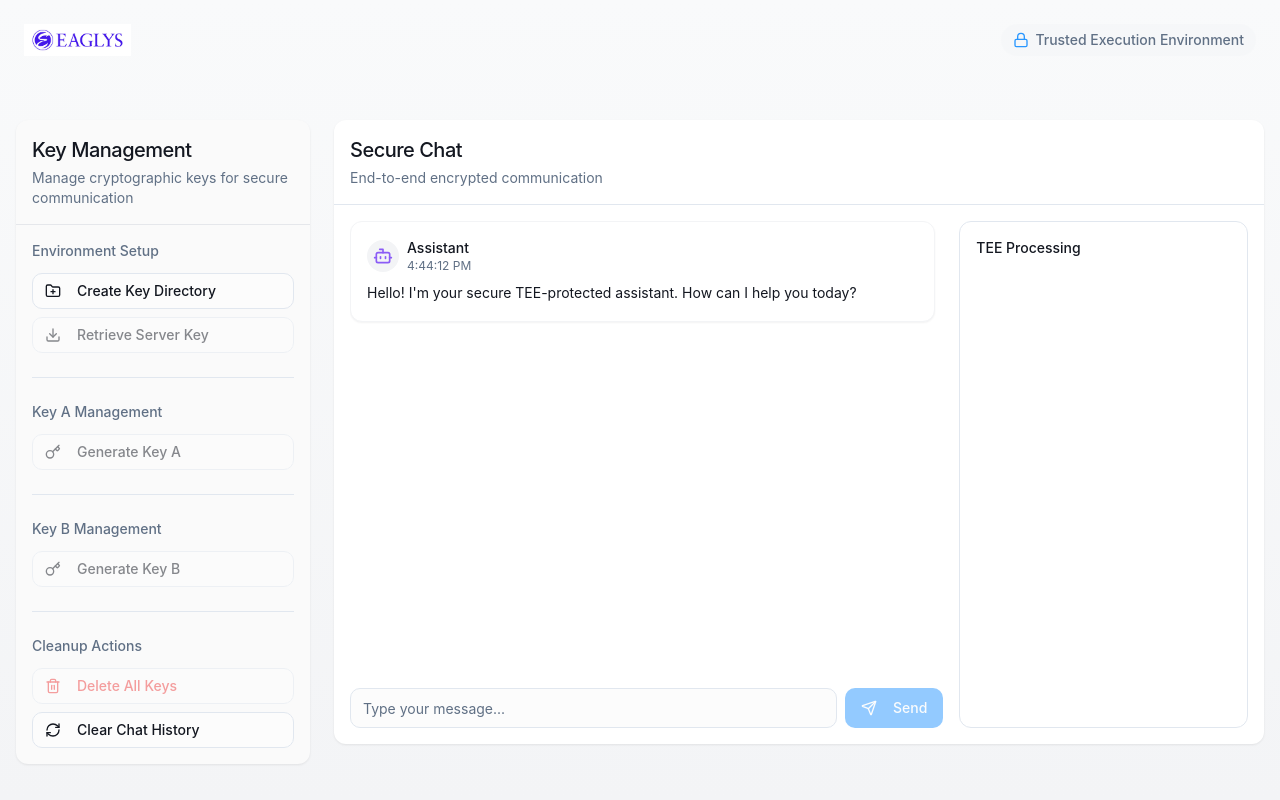
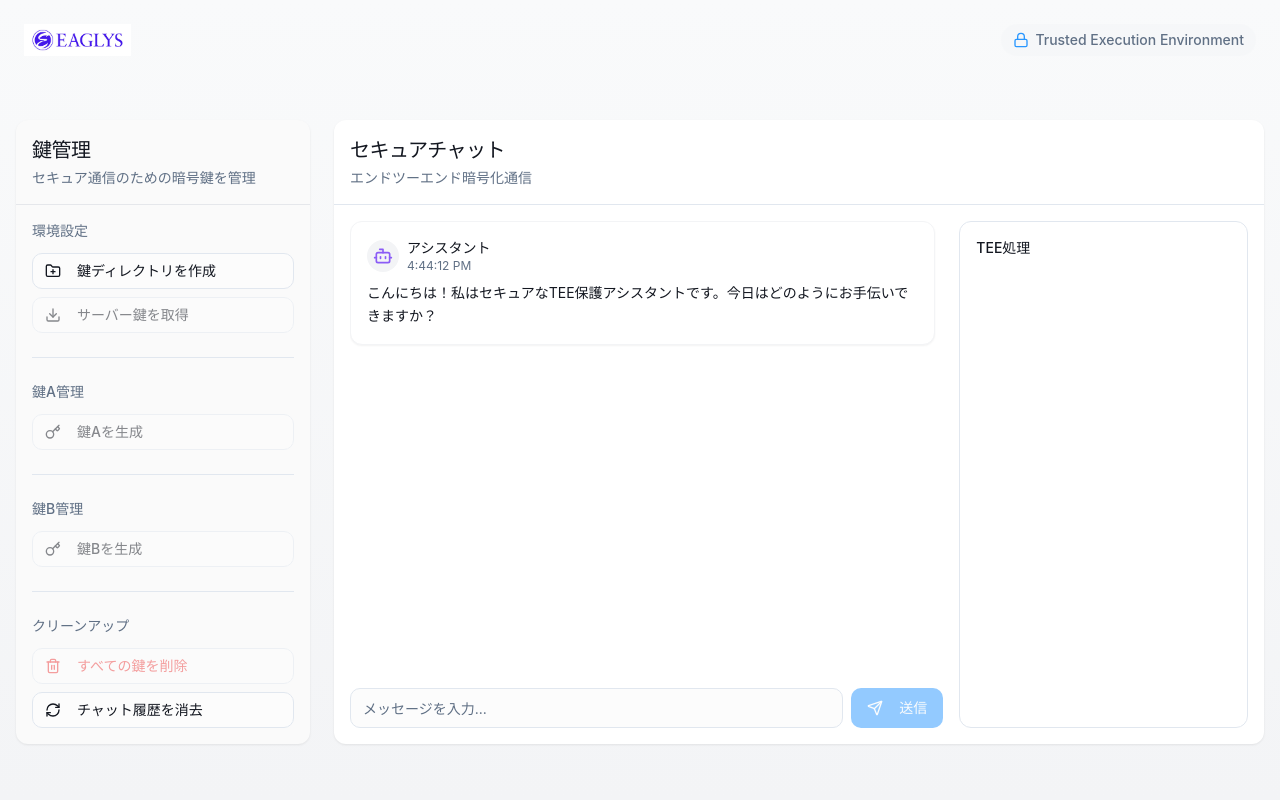
Before and after one commit to Marstronix218/secure-chat-enclave, a React (Vite) app: page / in a window 1280 px wide. Built offline with nearby package versions, Linux system fonts and the light colour scheme; a web font is replaced by a local one.

Commit message:
Refactor: Translate to Japanese
Translate the application's text content to Japanese.

```diff
--- a/src/components/ChatInterface.tsx
+++ b/src/components/ChatInterface.tsx
@@ -34,7 +34,7 @@ const ChatInterface: React.FC<ChatInterfaceProps> = ({ readyToChat }) => {
       setMessages([
         {
           role: "assistant",
-          content: "Hello! I'm your secure TEE-protected assistant. How can I help you today?",
+          content: "こんにちは！私はセキュアなTEE保護アシスタントです。今日はどのようにお手伝いできますか？",
           timestamp: new Date(),
           simulated: false
         }
@@ -56,7 +56,7 @@ const ChatInterface: React.FC<ChatInterfaceProps> = ({ readyToChat }) => {
     if (!inputValue.trim()) return;
 
     if (!readyToChat) {
-      toast.error("Please complete the key setup before chatting");
+      toast.error("チャットを開始する前に鍵の設定を完了してください");
       return;
     }
 
@@ -116,7 +116,7 @@ const ChatInterface: React.FC<ChatInterfaceProps> = ({ readyToChat }) => {
         setIsLoading(false);
 
         if (!response.success) {
-          toast.error(response.message || "Failed to process message");
+          toast.error(response.message || "メッセージの処理に失敗しました");
         }
       }, 800);
     } catch (error) {
@@ -139,13 +139,13 @@ const ChatInterface: React.FC<ChatInterfaceProps> = ({ readyToChat }) => {
 
       const errorMessage: Message = {
         role: "assistant",
-        content: "I'm sorry, I couldn't process your message due to a technical error. Please try again later.",
+        content: "申し訳ありませんが、技術的なエラーのためメッセージを処理できませんでした。後でもう一度お試しください。",
         timestamp: new Date(),
         simulated: true
       };
 
       setMessages((prev) => [...prev, encryptedMessage, encryptedResponseMessage, errorMessage]);
-      toast.error("Error sending message. Please try again.");
+      toast.error("メッセージの送信中にエラーが発生しました。もう一度お試しください。");
       setCurrentStep(0);
       setIsLoading(false);
     }
@@ -154,9 +154,9 @@ const ChatInterface: React.FC<ChatInterfaceProps> = ({ readyToChat }) => {
   return (
     <div className="flex flex-col h-full">
       <div className="p-4 border-b">
-        <h2 className="text-xl font-medium tracking-tight">Secure Chat</h2>
+        <h2 className="text-xl font-medium tracking-tight">セキュアチャット</h2>
         <p className="text-sm text-muted-foreground mt-1">
-          End-to-end encrypted communication
+          エンドツーエンド暗号化通信
         </p>
       </div>
 
@@ -174,10 +174,9 @@ const ChatInterface: React.FC<ChatInterfaceProps> = ({ readyToChat }) => {
                   <div className="w-16 h-16 mb-4 rounded-full bg-blue-50 flex items-center justify-center">
                     <Lock className="w-8 h-8 text-blue-500" />
                   </div>
-                  <h3 className="text-lg font-medium mb-2">Secure Enclave Chat</h3>
+                  <h3 className="text-lg font-medium mb-2">セキュアエンクレーブチャット</h3>
                   <p className="text-muted-foreground text-sm max-w-md">
-                    Your messages are encrypted with RSA and processed in a Trusted Execution Environment,
-                    ensuring end-to-end security.
+                    メッセージはRSAで暗号化され、信頼された実行環境で処理されるため、エンドツーエンドのセキュリティが確保されます。
                   </p>
                 </motion.div>
               )}
@@ -199,7 +198,7 @@ const ChatInterface: React.FC<ChatInterfaceProps> = ({ readyToChat }) => {
             <Input
               value={inputValue}
               onChange={(e) => setInputValue(e.target.value)}
-              placeholder="Type your message..."
+              placeholder="メッセージを入力..."
               disabled={isLoading}
               className="flex-1"
             />
@@ -212,54 +211,54 @@ const ChatInterface: React.FC<ChatInterfaceProps> = ({ readyToChat }) => {
               ) : (
                 <Send className="h-4 w-4" />
               )}
-              <span className="ml-2">Send</span>
+              <span className="ml-2">送信</span>
             </Button>
           </form>
         </div>
 
         <AnimatedContainer className="h-full bg-white rounded-lg border p-4 overflow-y-auto">
-          <h3 className="text-sm font-medium mb-3">TEE Processing</h3>
+          <h3 className="text-sm font-medium mb-3">TEE処理</h3>
 
           <div className="space-y-1">
             <ProcessingStep
               step={1}
               currentStep={currentStep}
-              text="Encrypting prompt with Key A (public)"
+              text="鍵A（公開）でプロンプトを暗号化"
               isCompleted={currentStep > 1}
             />
 
             <ProcessingStep
               step={2}
               currentStep={currentStep}
-              text="Sending encrypted prompt to TEE"
+              text="暗号化されたプロンプトをTEEに送信"
               isCompleted={currentStep > 2}
             />
 
             <ProcessingStep
               step={3}
               currentStep={currentStep}
-              text="Decrypting prompt in TEE with Key A (private)"
+              text="TEE内で鍵A（秘密）を使用してプロンプトを復号化"
               isCompleted={currentStep > 3}
             />
 
             <ProcessingStep
               step={4}
               currentStep={currentStep}
-              text="Generating response in TEE"
+              text="TEE内で応答を生成"
               isCompleted={currentStep > 4}
             />
 
             <ProcessingStep
               step={5}
               currentStep={currentStep}
-              text="Encrypting response with Key B (public)"
+              text="鍵B（公開）で応答を暗号化"
               isCompleted={currentStep > 5}
             />
 
             <ProcessingStep
               step={6}
               currentStep={currentStep}
-              text="Decrypting response with Key B (private)"
+              text="鍵B（秘密）で応答を復号化"
               isCompleted={currentStep > 6}
             />
           </div>
--- a/src/components/ChatMessage.tsx
+++ b/src/components/ChatMessage.tsx
@@ -19,10 +19,10 @@ const roleIcons = {
 };
 
 const roleLabels = {
-  user: "You",
-  assistant: "Assistant",
-  encrypted: "Encrypted",
-  decrypted: "Decrypted"
+  user: "あなた",
+  assistant: "アシスタント",
+  encrypted: "暗号化",
+  decrypted: "復号化"
 };
 
 const ChatMessage: React.FC<ChatMessageProps> = ({ role, content, timestamp, simulated }) => {
@@ -64,7 +64,7 @@ const ChatMessage: React.FC<ChatMessageProps> = ({ role, content, timestamp, sim
             {simulated && (
               <span className="inline-flex items-center px-2 py-0.5 rounded text-xs font-medium bg-yellow-100 text-yellow-800">
                 <AlertTriangle className="h-3 w-3 mr-1" />
-                Simulated
+                シミュレーション
               </span>
             )}
           </div>
--- a/src/components/KeyManagement.tsx
+++ b/src/components/KeyManagement.tsx
@@ -36,17 +36,17 @@ const KeyManagement: React.FC<KeyManagementProps> = ({ onClearChat }) => {
 
   const handleCreateKeyDirectory = async () => {
     setIsLoading(true);
-    setLoadingAction("Creating key directory");
+    setLoadingAction("鍵ディレクトリを作成中");
     try {
       const result = await createKeyDirectory();
       if (result.success) {
         setIsKeyDirCreated(true);
-        toast.success("Key directory created successfully");
+        toast.success("鍵ディレクトリが正常に作成されました");
       } else {
         toast.error(result.message);
       }
     } catch (error) {
-      toast.error("Failed to create key directory");
+      toast.error("鍵ディレクトリの作成に失敗しました");
       console.error(error);
     } finally {
       setIsLoading(false);
@@ -56,17 +56,17 @@ const KeyManagement: React.FC<KeyManagementProps> = ({ onClearChat }) => {
 
   const handleRetrieveServerKey = async () => {
     setIsLoading(true);
-    setLoadingAction("Retrieving server key");
+    setLoadingAction("サーバー鍵を取得中");
     try {
       const result = await retrieveServerKey();
       if (result.success) {
         setIsServerKeyRetrieved(true);
-        toast.success("Server key retrieved successfully");
+        toast.success("サーバー鍵が正常に取得されました");
       } else {
         toast.error(result.message);
       }
     } catch (error) {
-      toast.error("Failed to retrieve server key");
+      toast.error("サーバー鍵の取得に失敗しました");
       console.error(error);
     } finally {
       setIsLoading(false);
@@ -76,17 +76,17 @@ const KeyManagement: React.FC<KeyManagementProps> = ({ onClearChat }) => {
 
   const handleGenerateKeyA = async () => {
     setIsLoading(true);
-    setLoadingAction("Generating Key A");
+    setLoadingAction("鍵Aを生成中");
     try {
       const result = await generateKey("key_a");
       if (result.success) {
         setIsKeyAGenerated(true);
-        toast.success("Key A generated successfully");
+        toast.success("鍵Aが正常に生成されました");
       } else {
         toast.error(result.message);
       }
     } catch (error) {
-      toast.error("Failed to generate Key A");
+      toast.error("鍵Aの生成に失敗しました");
       console.error(error);
     } finally {
       setIsLoading(false);
@@ -96,17 +96,17 @@ const KeyManagement: React.FC<KeyManagementProps> = ({ onClearChat }) => {
 
   const handleGenerateKeyB = async () => {
     setIsLoading(true);
-    setLoadingAction("Generating Key B");
+    setLoadingAction("鍵Bを生成中");
     try {
       const result = await generateKey("key_b");
       if (result.success) {
         setIsKeyBGenerated(true);
-        toast.success("Key B generated successfully");
+        toast.success("鍵Bが正常に生成されました");
       } else {
         toast.error(result.message);
       }
     } catch (error) {
-      toast.error("Failed to generate Key B");
+      toast.error("鍵Bの生成に失敗しました");
       console.error(error);
     } finally {
       setIsLoading(false);
@@ -116,17 +116,17 @@ const KeyManagement: React.FC<KeyManagementProps> = ({ onClearChat }) => {
 
   const handleEncryptKeyA = async () => {
     setIsLoading(true);
-    setLoadingAction("Encrypting Key A");
+    setLoadingAction("鍵Aを暗号化中");
     try {
       const result = await encryptKeyA();
       if (result.success) {
         setIsKeyAEncrypted(true);
-        toast.success("Key A encrypted successfully");
+        toast.success("鍵Aが正常に暗号化されました");
       } else {
         toast.error(result.message);
       }
     } catch (error) {
-      toast.error("Failed to encrypt Key A");
+      toast.error("鍵Aの暗号化に失敗しました");
       console.error(error);
     } finally {
       setIsLoading(false);
@@ -136,17 +136,17 @@ const KeyManagement: React.FC<KeyManagementProps> = ({ onClearChat }) => {
 
   const handleSendEncryptedKeyA = async () => {
     setIsLoading(true);
-    setLoadingAction("Sending encrypted Key A");
+    setLoadingAction("暗号化された鍵Aを送信中");
     try {
       const result = await sendEncryptedKeyA();
       if (result.success) {
         setIsKeyASent(true);
-        toast.success("Encrypted Key A sent successfully");
+        toast.success("暗号化された鍵Aが正常に送信されました");
       } else {
         toast.error(result.message);
       }
     } catch (error) {
-      toast.error("Failed to send encrypted Key A");
+      toast.error("暗号化された鍵Aの送信に失敗しました");
       console.error(error);
     } finally {
       setIsLoading(false);
@@ -156,17 +156,17 @@ const KeyManagement: React.FC<KeyManagementProps> = ({ onClearChat }) => {
 
   const handleSendKeyB = async () => {
     setIsLoading(true);
-    setLoadingAction("Sending Key B");
+    setLoadingAction("鍵Bを送信中");
     try {
       const result = await sendPublicKeyB();
       if (result.success) {
         setIsKeyBSent(true);
-        toast.success("Key B sent successfully");
+        toast.success("鍵Bが正常に送信されました");
       } else {
         toast.error(result.message);
       }
     } catch (error) {
-      toast.error("Failed to send Key B");
+      toast.error("鍵Bの送信に失敗しました");
       console.error(error);
     } finally {
       setIsLoading(false);
@@ -176,19 +176,19 @@ const KeyManagement: React.FC<KeyManagementProps> = ({ onClearChat }) => {
 
   const handleDeleteKeyA = async () => {
     setIsLoading(true);
-    setLoadingAction("Deleting Key A");
+    setLoadingAction("鍵Aを削除中");
     try {
       const result = await deleteKey("key_a");
       if (result.success) {
         setIsKeyAGenerated(false);
         setIsKeyAEncrypted(false);
         setIsKeyASent(false);
-        toast.success("Key A deleted successfully");
+        toast.success("鍵Aが正常に削除されました");
       } else {
         toast.error(result.message);
       }
     } catch (error) {
-      toast.error("Failed to delete Key A");
+      toast.error("鍵Aの削除に失敗しました");
       console.error(error);
     } finally {
       setIsLoading(false);
@@ -198,7 +198,7 @@ const KeyManagement: React.FC<KeyManagementProps> = ({ onClearChat }) => {
 
   const handleDeleteAllKeys = async () => {
     setIsLoading(true);
-    setLoadingAction("Deleting all keys");
+    setLoadingAction("すべての鍵を削除中");
     try {
       const result = await deleteAllKeys();
       if (result.success) {
@@ -209,12 +209,12 @@ const KeyManagement: React.FC<KeyManagementProps> = ({ onClearChat }) => {
         setIsKeyAEncrypted(false);
         setIsKeyASent(false);
         setIsKeyBSent(false);
-        toast.success("All keys deleted successfully");
+        toast.success("すべての鍵が正常に削除されました");
       } else {
         toast.error(result.message);
       }
     } catch (error) {
-      toast.error("Failed to delete all keys");
+      toast.error("すべての鍵の削除に失敗しました");
       console.error(error);
     } finally {
       setIsLoading(false);
@@ -224,15 +224,15 @@ const KeyManagement: React.FC<KeyManagementProps> = ({ onClearChat }) => {
 
   const handleClearChat = () => {
     onClearChat();
-    toast.success("Chat history cleared");
+    toast.success("チャット履歴が消去されました");
   };
 
   return (
     <div className="h-full flex flex-col bg-sidebar rounded-lg overflow-hidden shadow-subtle">
       <div className="p-4 border-b border-sidebar-border">
-        <h2 className="text-xl font-medium tracking-tight">Key Management</h2>
+        <h2 className="text-xl font-medium tracking-tight">鍵管理</h2>
         <p className="text-sm text-muted-foreground mt-1">
-          Manage cryptographic keys for secure communication
+          セキュア通信のための暗号鍵を管理
         </p>
       </div>
 
@@ -240,7 +240,7 @@ const KeyManagement: React.FC<KeyManagementProps> = ({ onClearChat }) => {
         <AnimatedContainer delay={0.1}>
           <div className="space-y-3">
             <h3 className="text-sm font-medium text-muted-foreground">
-              Environment Setup
+              環境設定
             </h3>
             <div className="space-y-2">
               <Button
@@ -255,10 +255,10 @@ const KeyManagement: React.FC<KeyManagementProps> = ({ onClearChat }) => {
                 ) : (
                   <FolderPlus className="h-4 w-4 mr-2" />
                 )}
-                {isLoading && loadingAction === "Creating key directory" ? (
+                {isLoading && loadingAction === "鍵ディレクトリを作成中" ? (
                   <RefreshCw className="h-4 w-4 mr-2 animate-spin" />
                 ) : null}
-                Create Key Directory
+                鍵ディレクトリを作成
               </Button>
 
               <Button
@@ -273,10 +273,10 @@ const KeyManagement: React.FC<KeyManagementProps> = ({ onClearChat }) => {
                 ) : (
                   <Download className="h-4 w-4 mr-2" />
                 )}
-                {isLoading && loadingAction === "Retrieving server key" ? (
+                {isLoading && loadingAction === "サーバー鍵を取得中" ? (
                   <RefreshCw className="h-4 w-4 mr-2 animate-spin" />
                 ) : null}
-                Retrieve Server Key
+                サーバー鍵を取得
               </Button>
             </div>
           </div>
@@ -287,7 +287,7 @@ const KeyManagement: React.FC<KeyManagementProps> = ({ onClearChat }) => {
         <AnimatedContainer delay={0.2}>
           <div className="space-y-3">
             <h3 className="text-sm font-medium text-muted-foreground">
-              Key A Management
+              鍵A管理
             </h3>
             <div className="space-y-2">
               <Button
@@ -302,10 +302,10 @@ const KeyManagement: React.FC<KeyManagementProps> = ({ onClearChat }) => {
                 ) : (
                   <Key className="h-4 w-4 mr-2" />
                 )}
-                {isLoading && loadingAction === "Generating Key A" ? (
+                {isLoading && loadingAction === "鍵Aを生成中" ? (
                   <RefreshCw className="h-4 w-4 mr-2 animate-spin" />
                 ) : null}
-                Generate Key A
+                鍵Aを生成
               </Button>
 
               <AnimatePresence>
@@ -329,10 +329,10 @@ const KeyManagement: React.FC<KeyManagementProps> = ({ onClearChat }) => {
                       ) : (
                         <Key className="h-4 w-4 mr-2" />
                       )}
-                      {isLoading && loadingAction === "Encrypting Key A" ? (
+                      {isLoading && loadingAction === "鍵Aを暗号化中" ? (
                         <RefreshCw className="h-4 w-4 mr-2 animate-spin" />
                       ) : null}
-                      Encrypt Key A (Private)
+                      鍵A（秘密）を暗号化
                     </Button>
 
                     <Button
@@ -347,10 +347,10 @@ const KeyManagement: React.FC<KeyManagementProps> = ({ onClearChat }) => {
                       ) : (
                         <Send className="h-4 w-4 mr-2" />
                       )}
-                      {isLoading && loadingAction === "Sending encrypted Key A" ? (
+                      {isLoading && loadingAction === "暗号化された鍵Aを送信中" ? (
                         <RefreshCw className="h-4 w-4 mr-2 animate-spin" />
                       ) : null}
-                      Send Encrypted Key A
+                      暗号化された鍵Aを送信
                     </Button>
 
                     <Button
@@ -361,10 +361,10 @@ const KeyManagement: React.FC<KeyManagementProps> = ({ onClearChat }) => {
                       disabled={!isKeyAGenerated || isLoading}
                     >
                       <Trash2 className="h-4 w-4 mr-2" />
-                      {isLoading && loadingAction === "Deleting Key A" ? (
+                      {isLoading && loadingAction === "鍵Aを削除中" ? (
                         <RefreshCw className="h-4 w-4 mr-2 animate-spin" />
                       ) : null}
-                      Delete Key A (Private)
+                      鍵A（秘密）を削除
                     </Button>
                   </motion.div>
                 )}
@@ -378,7 +378,7 @@ const KeyManagement: React.FC<KeyManagementProps> = ({ onClearChat }) => {
         <AnimatedContainer delay={0.3}>
           <div className="space-y-3">
             <h3 className="text-sm font-medium text-muted-foreground">
-              Key B Management
+              鍵B管理
             </h3>
             <div className="space-y-2">
               <Button
@@ -393,10 +393,10 @@ const KeyManagement: React.FC<KeyManagementProps> = ({ onClearChat }) => {
                 ) : (
                   <Key className="h-4 w-4 mr-2" />
                 )}
-                {isLoading && loadingAction === "Generating Key B" ? (
+                {isLoading && loadingAction === "鍵Bを生成中" ? (
                   <RefreshCw className="h-4 w-4 mr-2 animate-spin" />
                 ) : null}
-                Generate Key B
+                鍵Bを生成
               </Button>
 
               <AnimatePresence>
@@ -420,10 +420,10 @@ const KeyManagement: React.FC<KeyManagementProps> = ({ onClearChat }) => {
                       ) : (
                         <Upload className="h-4 w-4 mr-2" />
                       )}
-                      {isLoading && loadingAction === "Sending Key B" ? (
+                      {isLoading && loadingAction === "鍵Bを送信中" ? (
                         <RefreshCw className="h-4 w-4 mr-2 animate-spin" />
                       ) : null}
-                      Send Key B (Public) to TEE
+                      鍵B（公開）をTEEに送信
                     </Button>
                   </motion.div>
                 )}
@@ -437,7 +437,7 @@ const KeyManagement: React.FC<KeyManagementProps> = ({ onClearChat }) => {
         <AnimatedContainer delay={0.4}>
           <div className="space-y-3">
             <h3 className="text-sm font-medium text-muted-foreground">
-              Cleanup Actions
+              クリーンアップ
             </h3>
             <div className="space-y-2">
               <Button
@@ -448,10 +448,10 @@ const KeyManagement: React.FC<KeyManagementProps> = ({ onClearChat }) => {
                 disabled={!isKeyDirCreated || isLoading}
               >
                 <Trash2 className="h-4 w-4 mr-2" />
-                {isLoading && loadingAction === "Deleting all keys" ? (
+                {isLoading && loadingAction === "すべての鍵を削除中" ? (
                   <RefreshCw className="h-4 w-4 mr-2 animate-spin" />
                 ) : null}
-                Delete All Keys
+                すべての鍵を削除
               </Button>
 
               <Button
@@ -462,7 +462,7 @@ const KeyManagement: React.FC<KeyManagementProps> = ({ onClearChat }) => {
                 disabled={isLoading}
               >
                 <RefreshCw className="h-4 w-4 mr-2" />
-                Clear Chat History
+                チャット履歴を消去
               </Button>
             </div>
           </div>
--- a/src/pages/Index.tsx
+++ b/src/pages/Index.tsx
@@ -19,13 +19,13 @@ const Index = () => {
 
     // Show environment information
     if (!isDevelopment) {
-      toast.info("Running in production mode with remote API server");
+      toast.info("本番モードでリモートAPIサーバーを使用しています");
     }
   }, [isDevelopment]);
 
   const handleClearChat = () => {
     // This would be handled by the ChatInterface
-    toast.success("Chat history cleared");
+    toast.success("チャット履歴が消去されました");
   };
 
   return (
@@ -42,7 +42,7 @@ const Index = () => {
           <Alert className="mb-4">
             <InfoIcon className="h-4 w-4 mr-2" />
             <AlertDescription>
-              This demo is using a remote API server.
+              このデモはリモートAPIサーバーを使用しています。
             </AlertDescription>
           </Alert>
         )}
```
